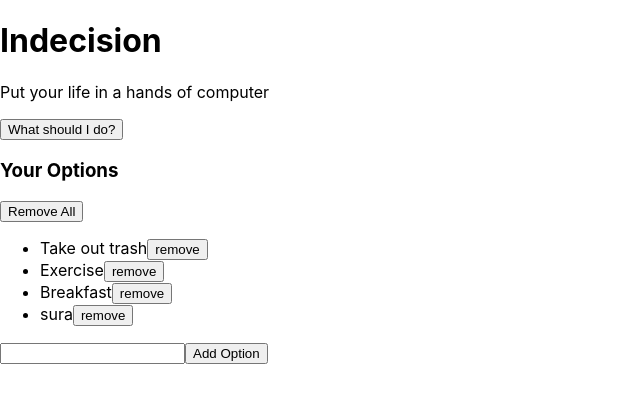
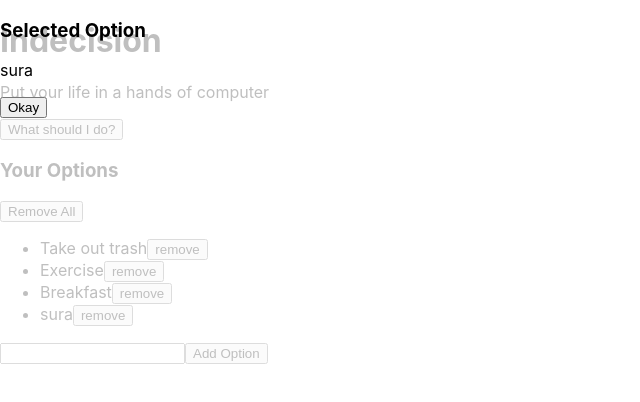
Before and after one commit to suraffy/indecision-app, a React (Create React App) app: page / in a window 1280 px wide. Both pictures are taken after a click on the button "What should I do?". Shown: the top 402 px of the page, without its empty margins (0-640 px from the left). Built offline with nearby package versions, Linux system fonts and the light colour scheme.

Commit message:
modify handleSelectedOption and setup handleClearSelectedOption

```diff
--- a/src/App.js
+++ b/src/App.js
@@ -14,13 +14,22 @@ class App extends Component {
       { id: 3, text: "Breakfast" },
       { id: 4, text: "sura" },
     ],
+    selectedOption: undefined,
+  };
+
+  handleClearSelectedOption = () => {
+    this.setState(() => ({ selectedOption: undefined }));
   };
 
   handlePickOption = () => {
     const length = this.state.options.length;
+
+    if (length === 0) return;
+
     const random = Math.floor(Math.random() * length);
+    const selectedOption = this.state.options[random].text;
 
-    alert(this.state.options[random].text);
+    this.setState({ selectedOption });
   };
 
   handleRemoveAllOptions = (id) => {
@@ -65,7 +74,10 @@ class App extends Component {
           options={this.state.options}
         />
         <AddOption onAddOption={this.handleAddOption} />
-        <OptionModal />
+        <OptionModal
+          selectedOption={this.state.selectedOption}
+          onClearSelectedOption={this.handleClearSelectedOption}
+        />
       </div>
     );
   }
--- a/src/components/OptionModal.jsx
+++ b/src/components/OptionModal.jsx
@@ -2,10 +2,21 @@ import Modal from "react-modal";
 
 const OptionModal = (props) => {
   return (
-    <Modal>
-      <h3>Selected Option</h3>
-      <p>selectedOption</p>
-      <button>Okay</button>
+    <Modal
+      isOpen={!!props.selectedOption}
+      onRequestClose={props.onClearSelectedOption}
+      contentLabel="Selected Option"
+      ariaHideApp={false}
+      closeTimeoutMS={200}
+      className="modal"
+    >
+      <h3 className="modal__title">Selected Option</h3>
+      {props.selectedOption && (
+        <p className="modal__body">{props.selectedOption}</p>
+      )}
+      <button className="button" onClick={props.onClearSelectedOption}>
+        Okay
+      </button>
     </Modal>
   );
 };
```
